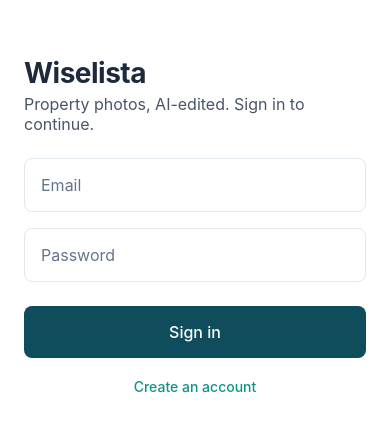
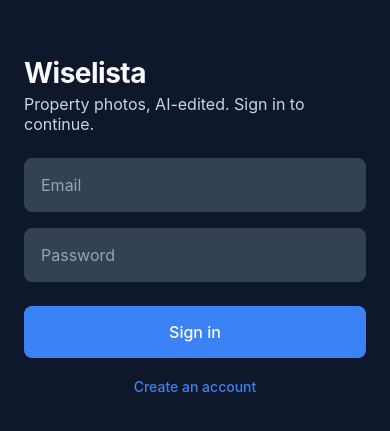
Before and after one commit to AdamSawtell/wiselista, a React Native app in the folder mobile/: screen /Login in a window 390 px wide. Shown: the part 197-628 px from the top of the page. Built offline with nearby package versions, Linux system fonts and the light colour scheme; no server answers.

Commit message:
Mobile: dark UI like property examples, bottom nav Jobs+Account, bright blue accent

```diff
--- a/mobile/App.tsx
+++ b/mobile/App.tsx
@@ -1,17 +1,18 @@
 import React from "react";
 import { NavigationContainer } from "@react-navigation/native";
 import { createNativeStackNavigator } from "@react-navigation/native-stack";
-import type { NativeStackScreenProps } from "@react-navigation/native-stack";
+import { createBottomTabNavigator } from "@react-navigation/bottom-tabs";
 import { StatusBar } from "expo-status-bar";
+import { View, ActivityIndicator, StyleSheet, Text } from "react-native";
 import { AuthProvider, useAuth } from "./src/contexts/AuthContext";
+import { theme } from "./src/theme";
 import LoginScreen from "./src/screens/LoginScreen";
 import SignUpScreen from "./src/screens/SignUpScreen";
 import JobListScreen from "./src/screens/JobListScreen";
 import JobDetailScreen from "./src/screens/JobDetailScreen";
 import CreateJobScreen from "./src/screens/CreateJobScreen";
 import CameraScreen from "./src/screens/CameraScreen";
-import { View, ActivityIndicator, StyleSheet } from "react-native";
-import { theme } from "./src/theme";
+import AccountScreen from "./src/screens/AccountScreen";
 
 export type AppStackParamList = {
   JobList: undefined;
@@ -21,6 +22,18 @@ export type AppStackParamList = {
 };
 
 const Stack = createNativeStackNavigator<AppStackParamList>();
+const Tab = createBottomTabNavigator();
+
+function JobsStack() {
+  return (
+    <Stack.Navigator screenOptions={{ headerShown: false }}>
+      <Stack.Screen name="JobList" component={JobListScreen} />
+      <Stack.Screen name="JobDetail" component={JobDetailScreen as React.ComponentType<any>} />
+      <Stack.Screen name="CreateJob" component={CreateJobScreen} />
+      <Stack.Screen name="Camera" component={CameraScreen as React.ComponentType<any>} />
+    </Stack.Navigator>
+  );
+}
 
 function AuthStack() {
   const AuthStackNav = createNativeStackNavigator();
@@ -32,14 +45,38 @@ function AuthStack() {
   );
 }
 
-function AppStack() {
+function MainTabs() {
   return (
-    <Stack.Navigator screenOptions={{ headerShown: false }}>
-      <Stack.Screen name="JobList" component={JobListScreen} />
-      <Stack.Screen name="JobDetail" component={JobDetailScreen as React.ComponentType<any>} />
-      <Stack.Screen name="CreateJob" component={CreateJobScreen} />
-      <Stack.Screen name="Camera" component={CameraScreen as React.ComponentType<any>} />
-    </Stack.Navigator>
+    <Tab.Navigator
+      screenOptions={{
+        headerShown: false,
+        tabBarStyle: {
+          backgroundColor: theme.colors.surface,
+          borderTopColor: theme.colors.border,
+          borderTopWidth: 1,
+        },
+        tabBarActiveTintColor: theme.colors.primary,
+        tabBarInactiveTintColor: theme.colors.textMuted,
+        tabBarLabelStyle: { fontSize: 12, fontWeight: "500" },
+      }}
+    >
+      <Tab.Screen
+        name="Jobs"
+        component={JobsStack}
+        options={{
+          tabBarLabel: "Jobs",
+          tabBarIcon: () => null,
+        }}
+      />
+      <Tab.Screen
+        name="Account"
+        component={AccountScreen}
+        options={{
+          tabBarLabel: "Account",
+          tabBarIcon: () => null,
+        }}
+      />
+    </Tab.Navigator>
   );
 }
 
@@ -47,12 +84,12 @@ function RootNavigator() {
   const { user, loading } = useAuth();
   if (loading) {
     return (
-      <View style={[styles.loading, { backgroundColor: theme.colors.surface }]}>
+      <View style={[styles.loading, { backgroundColor: theme.colors.background }]}>
         <ActivityIndicator size="large" color={theme.colors.primary} />
       </View>
     );
   }
-  return user ? <AppStack /> : <AuthStack />;
+  return user ? <MainTabs /> : <AuthStack />;
 }
 
 export default function App() {
@@ -60,7 +97,7 @@ export default function App() {
     <AuthProvider>
       <NavigationContainer>
         <RootNavigator />
-        <StatusBar style="dark" />
+        <StatusBar style="light" />
       </NavigationContainer>
     </AuthProvider>
   );
--- a/mobile/package.json
+++ b/mobile/package.json
@@ -12,6 +12,7 @@
   },
   "dependencies": {
     "@react-native-async-storage/async-storage": "^2.2.0",
+    "@react-navigation/bottom-tabs": "^7.12.0",
     "@react-navigation/native": "^7.1.28",
     "@react-navigation/native-stack": "^7.11.0",
     "@supabase/supabase-js": "^2.93.3",
--- /dev/null
+++ b/mobile/src/screens/AccountScreen.tsx
@@ -0,0 +1,46 @@
+import React from "react";
+import { View, Text, TouchableOpacity, StyleSheet, SafeAreaView } from "react-native";
+import { useAuth } from "../contexts/AuthContext";
+import { theme } from "../theme";
+
+export default function AccountScreen() {
+  const { user, signOut } = useAuth();
+
+  return (
+    <SafeAreaView style={[styles.container, { backgroundColor: theme.colors.background }]}>
+      <View style={[styles.header, { borderBottomColor: theme.colors.border }]}>
+        <Text style={[styles.title, { color: theme.colors.textPrimary }]}>Account</Text>
+      </View>
+      <View style={styles.content}>
+        {user?.email && (
+          <Text style={[styles.email, { color: theme.colors.textSecondary }]}>{user.email}</Text>
+        )}
+        <TouchableOpacity
+          style={[styles.button, { backgroundColor: theme.colors.surfaceMuted }]}
+          onPress={() => signOut()}
+          activeOpacity={0.8}
+        >
+          <Text style={[styles.buttonText, { color: theme.colors.textPrimary }]}>Sign out</Text>
+        </TouchableOpacity>
+      </View>
+    </SafeAreaView>
+  );
+}
+
+const styles = StyleSheet.create({
+  container: { flex: 1 },
+  header: {
+    padding: theme.spacing.md,
+    borderBottomWidth: 1,
+  },
+  title: { ...theme.typography.title },
+  content: { flex: 1, padding: theme.spacing.xl },
+  email: { ...theme.typography.body, marginBottom: theme.spacing.xl },
+  button: {
+    padding: theme.spacing.md,
+    borderRadius: theme.radius.sm,
+    alignItems: "center",
+    alignSelf: "flex-start",
+  },
+  buttonText: { ...theme.typography.bodyMedium },
+});
--- a/mobile/src/screens/CreateJobScreen.tsx
+++ b/mobile/src/screens/CreateJobScreen.tsx
@@ -27,7 +27,7 @@ export default function CreateJobScreen({ navigation }: { navigation: any }) {
   }
 
   return (
-    <SafeAreaView style={[styles.container, { backgroundColor: theme.colors.surface }]}>
+    <SafeAreaView style={[styles.container, { backgroundColor: theme.colors.background }]}>
       <View style={styles.inner}>
         <Text style={[styles.title, { color: theme.colors.textPrimary }]}>New property job</Text>
         <Text style={[styles.subtitle, { color: theme.colors.textSecondary }]}>
@@ -35,7 +35,7 @@ export default function CreateJobScreen({ navigation }: { navigation: any }) {
         </Text>
         {error && <Text style={[styles.error, { color: theme.colors.error }]}>{error}</Text>}
         <TouchableOpacity
-          style={[styles.button, { backgroundColor: theme.colors.primary }, loading && styles.buttonDisabled]}
+          style={[styles.button, loading && styles.buttonDisabled]}
           onPress={handleCreate}
           disabled={loading}
           activeOpacity={0.9}
@@ -56,11 +56,19 @@ export default function CreateJobScreen({ navigation }: { navigation: any }) {
 
 const styles = StyleSheet.create({
   container: { flex: 1 },
-  inner: { flex: 1, padding: theme.spacing.xl, justifyContent: "center", maxWidth: 400, alignSelf: "center", width: "100%" },
+  inner: {
+    flex: 1,
+    padding: theme.spacing.xl,
+    justifyContent: "center",
+    maxWidth: 400,
+    alignSelf: "center",
+    width: "100%",
+  },
   title: { ...theme.typography.title, marginBottom: theme.spacing.sm },
   subtitle: { ...theme.typography.body, marginBottom: theme.spacing.xl },
   error: { ...theme.typography.caption, marginBottom: theme.spacing.md },
   button: {
+    backgroundColor: theme.colors.primary,
     padding: theme.spacing.md,
     borderRadius: theme.radius.sm,
     alignItems: "center",
--- a/mobile/src/screens/JobDetailScreen.tsx
+++ b/mobile/src/screens/JobDetailScreen.tsx
@@ -128,7 +128,7 @@ export default function JobDetailScreen({
     <SafeAreaView style={[styles.container, { backgroundColor: theme.colors.background }]}>
       <View style={[styles.header, { backgroundColor: theme.colors.surface, borderBottomColor: theme.colors.border }]}>
         <TouchableOpacity onPress={() => navigation.goBack()}>
-          <Text style={[styles.back, { color: theme.colors.primaryLight }]}>← Back</Text>
+          <Text style={[styles.back, { color: theme.colors.primary }]}>← Back</Text>
         </TouchableOpacity>
         <Text style={[styles.title, { color: theme.colors.textPrimary }]}>Job</Text>
       </View>
--- a/mobile/src/screens/JobListScreen.tsx
+++ b/mobile/src/screens/JobListScreen.tsx
@@ -24,7 +24,7 @@ const STATUS_LABELS: Record<string, string> = {
 };
 
 export default function JobListScreen({ navigation }: { navigation: any }) {
-  const { user, signOut } = useAuth();
+  const { user } = useAuth();
   const [jobs, setJobs] = useState<Job[]>([]);
   const [loading, setLoading] = useState(true);
   const [refreshing, setRefreshing] = useState(false);
@@ -62,9 +62,6 @@ export default function JobListScreen({ navigation }: { navigation: any }) {
     <SafeAreaView style={[styles.container, { backgroundColor: theme.colors.background }]}>
       <View style={[styles.header, { backgroundColor: theme.colors.surface, borderBottomColor: theme.colors.border }]}>
         <Text style={[styles.title, { color: theme.colors.textPrimary }]}>Property jobs</Text>
-        <TouchableOpacity style={styles.signOut} onPress={() => signOut()}>
-          <Text style={[styles.signOutText, { color: theme.colors.textMuted }]}>Sign out</Text>
-        </TouchableOpacity>
       </View>
       <FlatList
         data={jobs}
@@ -122,9 +119,7 @@ const styles = StyleSheet.create({
     borderBottomWidth: 1,
   },
   title: { ...theme.typography.title },
-  signOut: {},
-  signOutText: { ...theme.typography.captionMedium },
-  list: { padding: theme.spacing.md, paddingBottom: 88 },
+  list: { padding: theme.spacing.md, paddingBottom: 100 },
   emptyList: { flex: 1, padding: theme.spacing.md },
   empty: { padding: theme.spacing.xxl, alignItems: "center" },
   emptyText: { ...theme.typography.titleSmall, marginBottom: theme.spacing.sm },
--- a/mobile/src/screens/LoginScreen.tsx
+++ b/mobile/src/screens/LoginScreen.tsx
@@ -34,7 +34,7 @@ export default function LoginScreen({ navigation }: { navigation: { navigate: (n
   return (
     <KeyboardAvoidingView
       behavior={Platform.OS === "ios" ? "padding" : "height"}
-      style={[styles.container, { backgroundColor: theme.colors.surface }]}
+      style={[styles.container, { backgroundColor: theme.colors.background }]}
     >
       <View style={styles.form}>
         <Text style={[styles.title, { color: theme.colors.textPrimary }]}>Wiselista</Text>
@@ -73,7 +73,7 @@ export default function LoginScreen({ navigation }: { navigation: { navigate: (n
           )}
         </TouchableOpacity>
         <TouchableOpacity onPress={() => navigation.navigate("SignUp")} style={styles.link}>
-          <Text style={[styles.linkText, { color: theme.colors.primaryLight }]}>Create an account</Text>
+          <Text style={[styles.linkText, { color: theme.colors.primary }]}>Create an account</Text>
         </TouchableOpacity>
       </View>
     </KeyboardAvoidingView>
@@ -92,7 +92,8 @@ const styles = StyleSheet.create({
     padding: theme.spacing.md,
     fontSize: 16,
     marginBottom: theme.spacing.md,
-    backgroundColor: theme.colors.surface,
+    backgroundColor: theme.colors.surfaceMuted,
+    color: theme.colors.textPrimary,
   },
   error: { color: theme.colors.error, marginBottom: theme.spacing.md, fontSize: 14 },
   button: {
--- a/mobile/src/screens/SignUpScreen.tsx
+++ b/mobile/src/screens/SignUpScreen.tsx
@@ -56,7 +56,7 @@ export default function SignUpScreen({ navigation }: { navigation: { navigate: (
   return (
     <KeyboardAvoidingView
       behavior={Platform.OS === "ios" ? "padding" : "height"}
-      style={[styles.container, { backgroundColor: theme.colors.surface }]}
+      style={[styles.container, { backgroundColor: theme.colors.background }]}
     >
       <View style={styles.form}>
         <Text style={[styles.title, { color: theme.colors.textPrimary }]}>Create account</Text>
@@ -95,7 +95,7 @@ export default function SignUpScreen({ navigation }: { navigation: { navigate: (
           )}
         </TouchableOpacity>
         <TouchableOpacity onPress={() => navigation.navigate("Login")} style={styles.link}>
-          <Text style={[styles.linkText, { color: theme.colors.primaryLight }]}>
+          <Text style={[styles.linkText, { color: theme.colors.primary }]}>
             Already have an account? Sign in
           </Text>
         </TouchableOpacity>
@@ -116,7 +116,8 @@ const styles = StyleSheet.create({
     padding: theme.spacing.md,
     fontSize: 16,
     marginBottom: theme.spacing.md,
-    backgroundColor: theme.colors.surface,
+    backgroundColor: theme.colors.surfaceMuted,
+    color: theme.colors.textPrimary,
   },
   error: { color: theme.colors.error, marginBottom: theme.spacing.md, fontSize: 14 },
   button: {
--- a/mobile/src/theme.ts
+++ b/mobile/src/theme.ts
@@ -1,33 +1,33 @@
 /**
- * Wiselista mobile theme — clean, modern, property/real estate inspired.
- * Fits rental managers, agents, homeowners (product brief).
+ * Wiselista mobile theme — dark, modern, property/real estate inspired.
+ * Matches dark UI examples: dark navy background, bright accent, bottom nav.
  */
 import { Platform } from "react-native";
 
 export const theme = {
   colors: {
-    // Primary: deep teal/slate — trustworthy, listings, property
-    primary: "#0f4c5c",
-    primaryLight: "#0d9488",
-    // Backgrounds
-    background: "#f8fafc",
-    backgroundWarm: "#fafaf9",
-    surface: "#ffffff",
-    surfaceMuted: "#f1f5f9",
-    // Text
-    textPrimary: "#1e293b",
-    textSecondary: "#475569",
-    textMuted: "#64748b",
+    // Dark background (navy/black like property search examples)
+    background: "#0f172a",
+    backgroundElevated: "#1e293b",
+    surface: "#1e293b",
+    surfaceMuted: "#334155",
+    // Bright accent (blue — primary CTA, active state)
+    primary: "#3b82f6",
+    primaryLight: "#60a5fa",
+    // Text on dark
+    textPrimary: "#f8fafc",
+    textSecondary: "#cbd5e1",
+    textMuted: "#94a3b8",
     textOnPrimary: "#ffffff",
-    // Borders & dividers
-    border: "#e2e8f0",
-    borderLight: "#f1f5f9",
+    // Borders
+    border: "#334155",
+    borderLight: "#475569",
     // Semantic
-    success: "#059669",
-    error: "#dc2626",
-    warning: "#d97706",
-    // Camera overlay (dark)
-    cameraBar: "#0f4c5c",
+    success: "#22c55e",
+    error: "#ef4444",
+    warning: "#f59e0b",
+    // Camera bar (dark)
+    cameraBar: "#0f172a",
     cameraBarText: "#f8fafc",
     cameraBarMuted: "#94a3b8",
   },
@@ -59,10 +59,10 @@ export const theme = {
     ios: {
       shadowColor: "#000",
       shadowOffset: { width: 0, height: 2 },
-      shadowOpacity: 0.06,
+      shadowOpacity: 0.25,
       shadowRadius: 8,
     },
-    android: { elevation: 3 },
+    android: { elevation: 4 },
     default: {},
   }),
 };
```
Also changed, not shown: mobile/src/screens/CameraScreen.tsx (+6 -6 lines), 1 other file (tests, documents, lock files or other folders).
